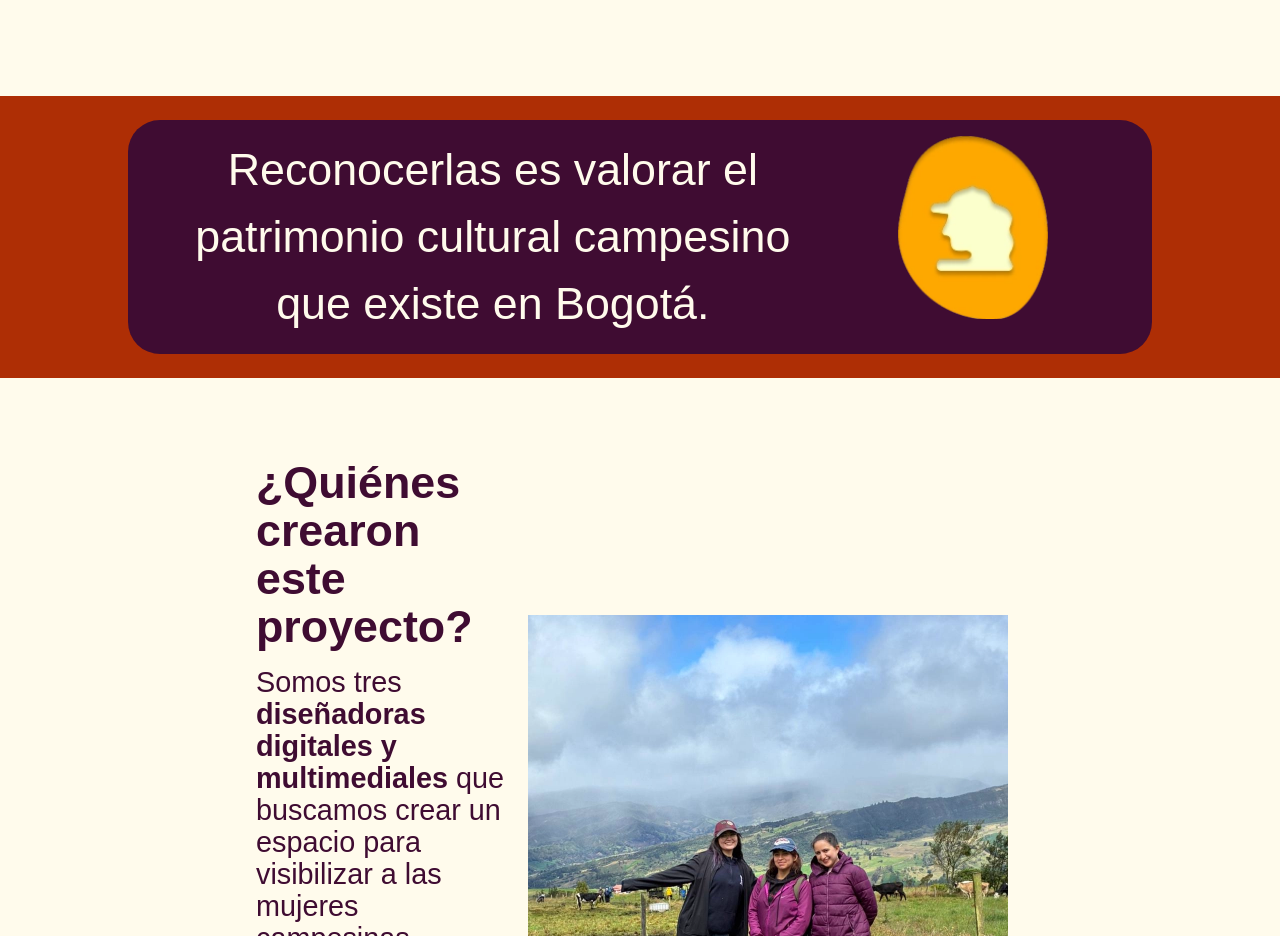
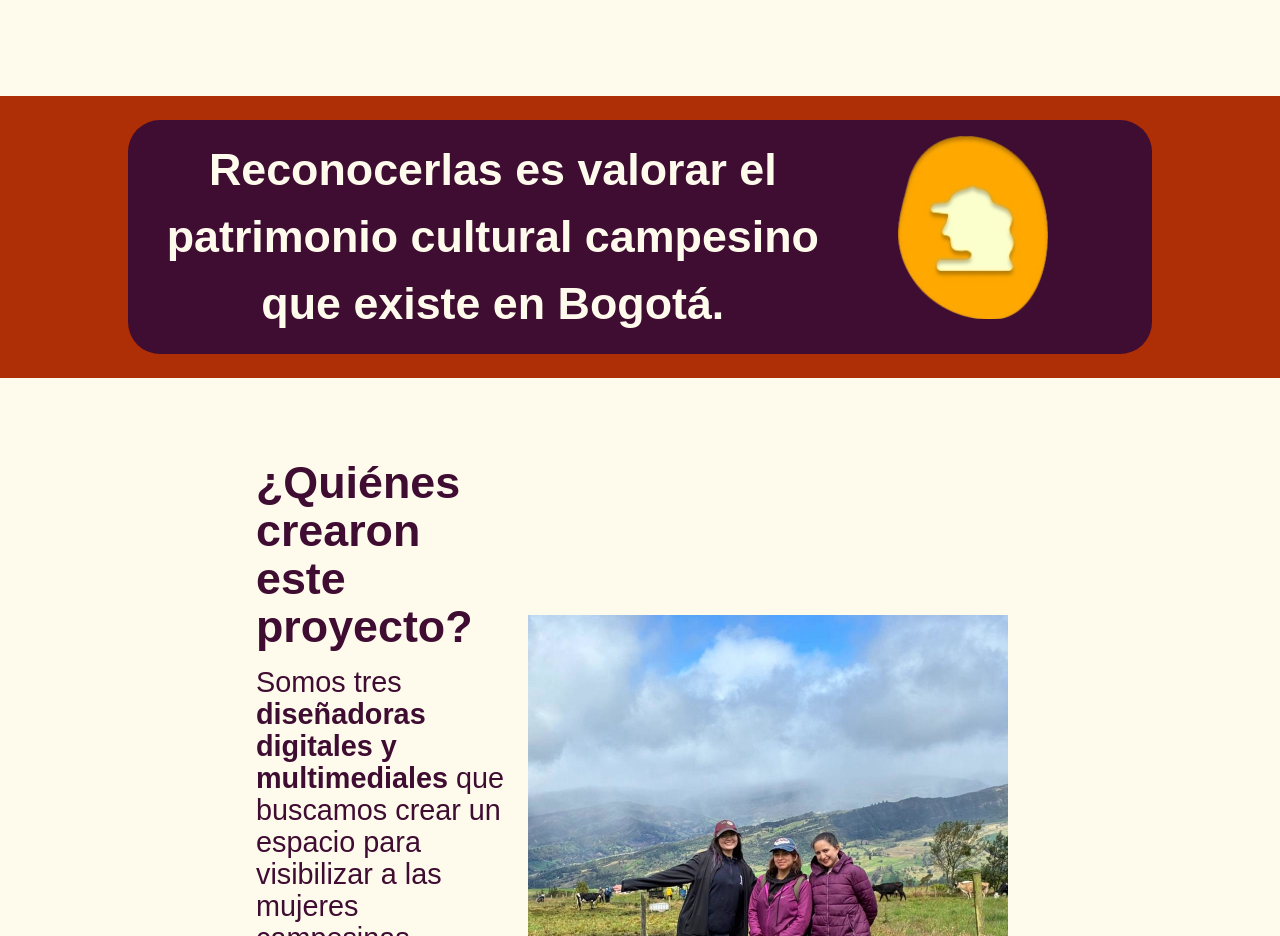
Before and after one commit to jygutierrez/guardianas, a Vue app: page / in a window 1280 px wide. Shown: the part 1680-2616 px from the top of the page. Built offline with nearby package versions, Linux system fonts and the light colour scheme.

Commit message:
Fix font weight and transition value

```diff
--- a/src/components/inicio-reconocerlas.vue
+++ b/src/components/inicio-reconocerlas.vue
@@ -26,6 +26,7 @@
 
 .text p {
   text-align: center;
+  font-weight: bold;
 }
 
 .content {
@@ -37,16 +38,15 @@
 .img-box {
   width: 23vw;
   height: 23vh;
-  max-width: 23vw;
-  max-height: 23vh;
   background-image: url('@/assets/imgs/INICIO/Icono1.webp');
   background-size: contain;
   background-repeat: no-repeat;
   background-position: center;
-  transition: background-image 0.3s;
+  transition: 0.8s;
 }
 .img-box:hover {
   background-image: url('@/assets/imgs/INICIO/icono1.1.webp');
+  transition: 0.8s;
 }
 
 @media (max-width: 1100px) {
```
